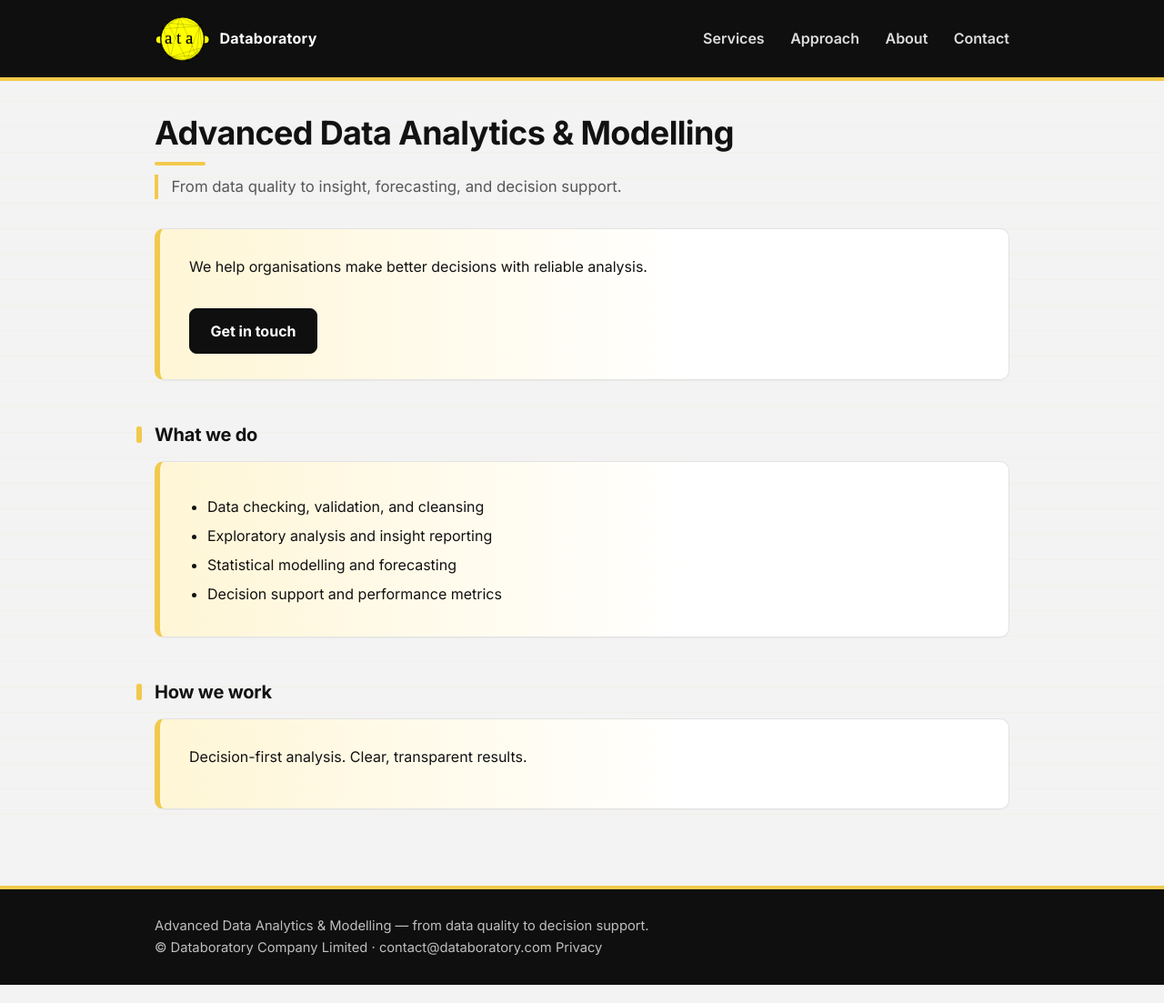
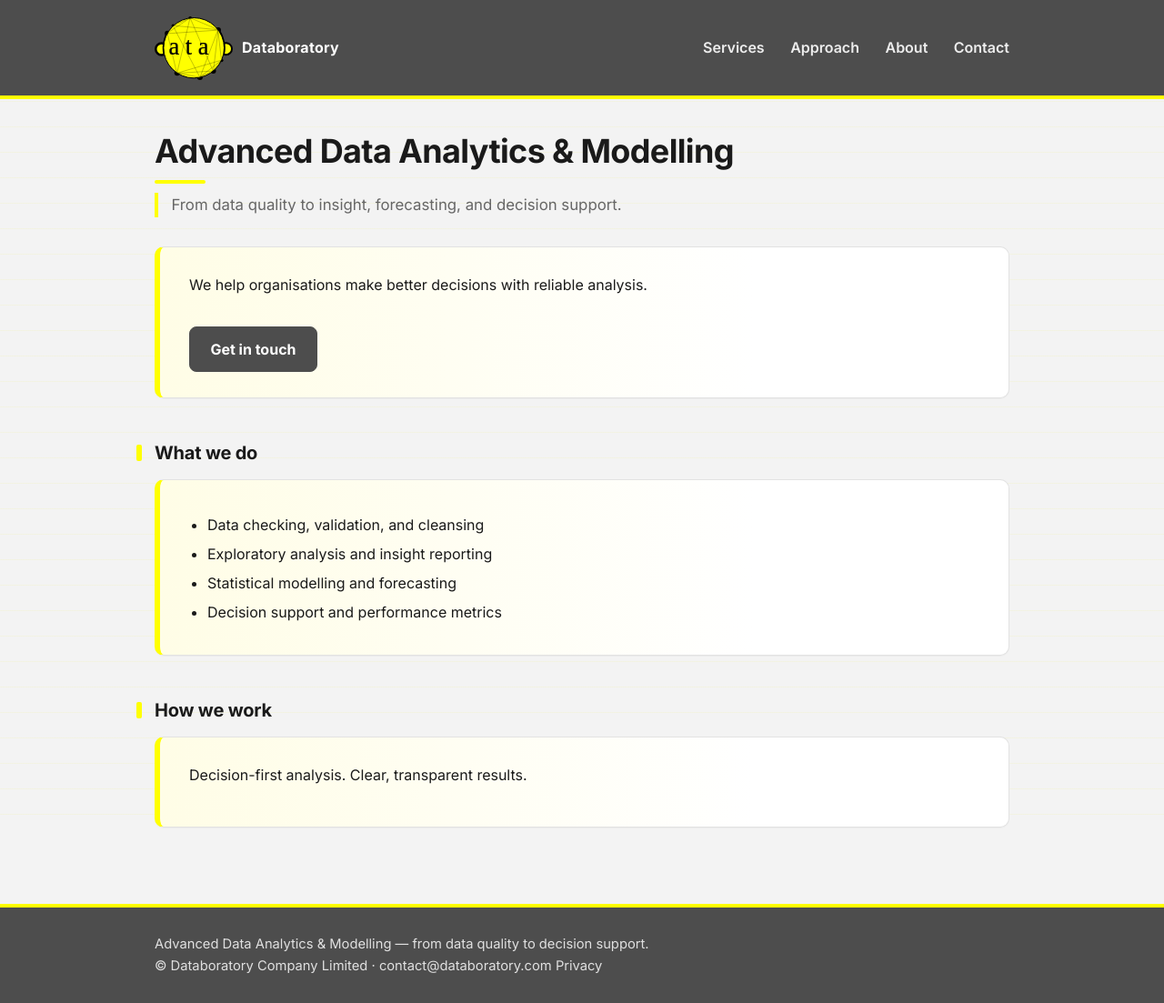
Before and after one commit to zippyplay/datab, a Jekyll site: the page built from index.html, in a window 1280 px wide. Shown: the whole page at 91% size. Built offline with Jekyll 4.4.1, drawn with Linux system fonts in a browser that asks for light colours.

Commit message:
Adjust palette: bright yellow and soft grey.

```diff
--- a/_layouts/default.html
+++ b/_layouts/default.html
@@ -12,7 +12,7 @@
   <link rel="preconnect" href="https://fonts.googleapis.com">
   <link rel="preconnect" href="https://fonts.gstatic.com" crossorigin>
   <link href="https://fonts.googleapis.com/css2?family=Inter:wght@400;500;600;700&display=swap" rel="stylesheet">
-  <link rel="stylesheet" href="assets/css/style.css?v=20260203-2" />
+  <link rel="stylesheet" href="assets/css/style.css?v=20260203-3" />
 
 </head>
 
--- a/assets/css/style.css
+++ b/assets/css/style.css
@@ -1,25 +1,28 @@
 /* =========================================================
-   Databoratory — High-end Black & Yellow Theme
-   Gradient applied consistently to all cards
+   Databoratory — Bright Yellow & Soft Grey Theme
    ========================================================= */
 
 /* ---------- Design tokens ---------- */
 :root {
-  --black: #0f0f0f;
-  --text: #121212;
-  --muted-text: #575757;
+  /* Core colours */
+  --dark: #4d4d4d;          /* 70% grey replacing black */
+  --text: #1a1a1a;
+  --muted-text: #666666;
 
-  --yellow: #f2c94c;
-  --yellow-soft: #fff6d6;
+  /* Accent */
+  --yellow: #ffff00;        /* bright yellow */
+  --yellow-soft: #fffde6;   /* softened yellow wash */
 
+  /* Surfaces */
   --bg: #f3f3f3;
   --card-bg: #ffffff;
   --border: #e2e2e2;
 
+  /* Layout */
   --max: 980px;
   --grid-gap: 28px;
-  --grid-line: rgba(242, 201, 76, 0.10);
-  --grid-fade: rgba(242, 201, 76, 0.00);
+  --grid-line: rgba(255, 255, 0, 0.12);
+  --grid-fade: rgba(255, 255, 0, 0);
 }
 
 /* ---------- Reset ---------- */
@@ -75,7 +78,7 @@ main.container {
 
 /* ---------- Header ---------- */
 .site-header {
-  background: var(--black);
+  background: var(--dark);
   border-bottom: 4px solid var(--yellow);
 }
 
@@ -93,11 +96,11 @@ main.container {
   align-items: center;
   gap: 0.65rem;
   text-decoration: none;
-  color: #fff;
+  color: #ffffff;
 }
 
 .brand img {
-  height: 50px;
+  height: 70px;
 }
 
 .brand span {
@@ -105,9 +108,10 @@ main.container {
   letter-spacing: 0.3px;
 }
 
+/* ---------- Navigation ---------- */
 nav a {
   text-decoration: none;
-  color: rgba(255, 255, 255, 0.86);
+  color: rgba(255, 255, 255, 0.9);
   margin-left: 1.5rem;
   font-weight: 520;
   position: relative;
@@ -182,13 +186,13 @@ p {
   border-left: 4px solid var(--yellow);
 }
 
-/* ---------- Cards (gradient applied everywhere) ---------- */
+/* ---------- Cards ---------- */
 .card {
   background:
     linear-gradient(
       to right,
       var(--yellow-soft),
-      var(--card-bg) 62%
+      var(--card-bg) 70%
     );
   border: 1px solid var(--border);
   border-left: 6px solid var(--yellow);
@@ -200,7 +204,7 @@ p {
 }
 
 .card:hover {
-  border-color: #d9d9d9;
+  border-color: #d8d8d8;
   box-shadow: 0 6px 18px rgba(0,0,0,0.06);
   transform: translateY(-1px);
 }
@@ -231,25 +235,25 @@ a:hover {
   display: inline-block;
   margin-top: 1rem;
   padding: 0.68rem 1.4rem;
-  background: var(--black);
-  color: #fff;
+  background: var(--dark);
+  color: #ffffff;
   border-radius: 8px;
   text-decoration: none;
   font-weight: 650;
-  border: 1px solid var(--black);
+  border: 1px solid var(--dark);
   transition: background 160ms ease, color 160ms ease, border-color 160ms ease;
 }
 
 .button:hover {
   background: var(--yellow);
   border-color: var(--yellow);
-  color: var(--black);
+  color: var(--dark);
 }
 
 /* ---------- Footer ---------- */
 .site-footer {
-  background: var(--black);
-  color: #bfbfbf;
+  background: var(--dark);
+  color: #e0e0e0;
   border-top: 4px solid var(--yellow);
 }
 
@@ -260,7 +264,7 @@ a:hover {
 }
 
 .site-footer a {
-  color: #bfbfbf;
+  color: #e0e0e0;
   text-decoration: none;
 }
 
```
